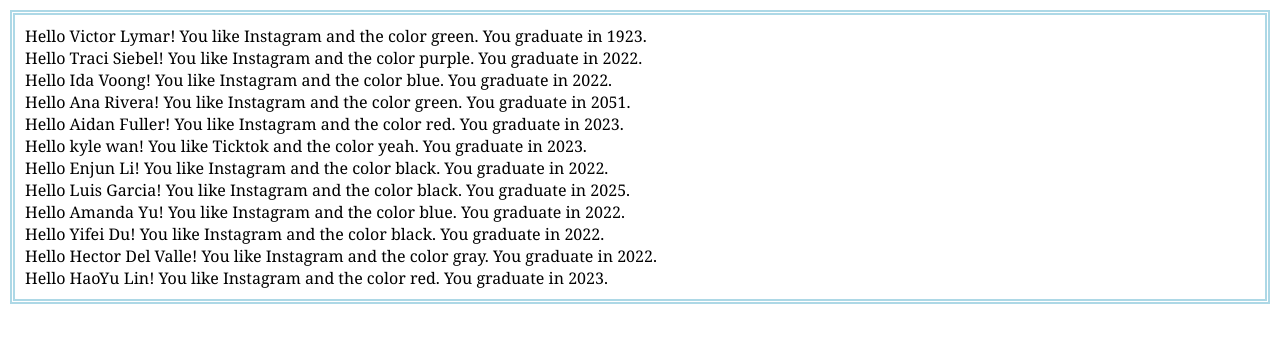
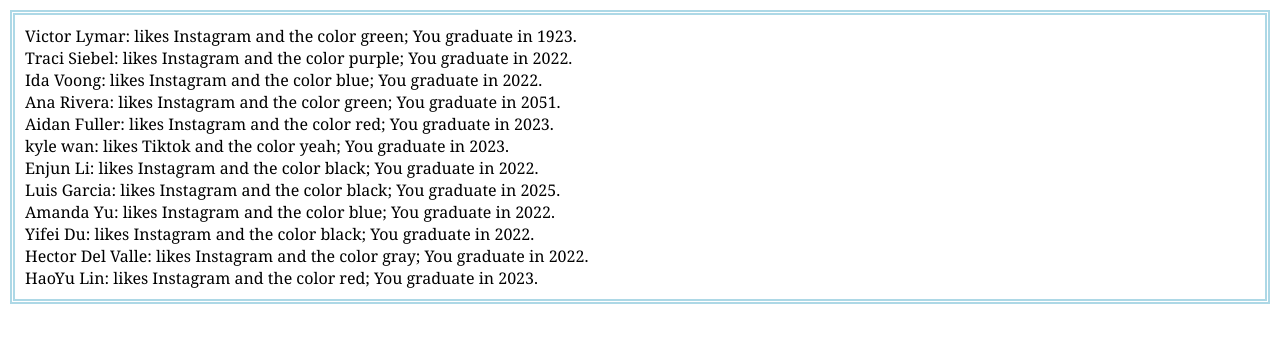
Before and after one commit to amandayu255/My-Second-Repository, a React (Create React App) app: page / in a window 1280 px wide. Shown: the top 342 px of the page. Built offline with nearby package versions, Linux system fonts and the light colour scheme.

Commit message:
Update App.js

```diff
--- a/src/App.js
+++ b/src/App.js
@@ -3,8 +3,7 @@
 function displayThings(first, last, apps, year, color) {
   return (
     <div>
-      Hello {first} {last}! You like {apps} and the color {color}. You graduate
-      in {year}.
+      {first} {last}: likes {apps} and the color {color}; You graduate in {year}.
     </div>
   );
 }
@@ -16,7 +15,7 @@
     ["Ida", "Voong", "Instagram", 2022, "blue"],
     ["Ana", "Rivera", "Instagram", 2051, "green"],
     ["Aidan", "Fuller", "Instagram", 2023, "red"],
-    ["kyle", "wan", "Ticktok", 2023, "yeah"],
+    ["kyle", "wan", "Tiktok", 2023, "yeah"],
     ["Enjun", "Li", "Instagram", 2022, "black"],
     ["Luis", "Garcia", "Instagram", 2025, "black"],
     ["Amanda", "Yu", "Instagram", 2022, "blue"],
```
